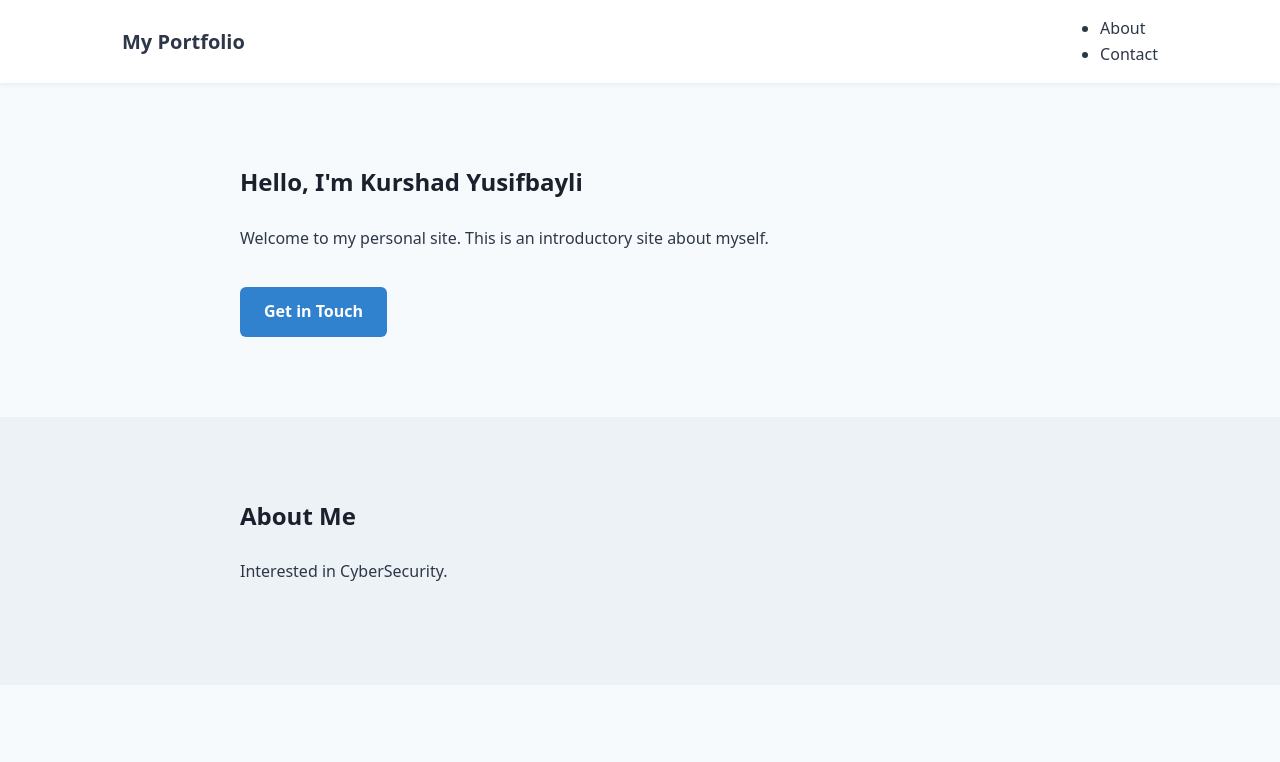
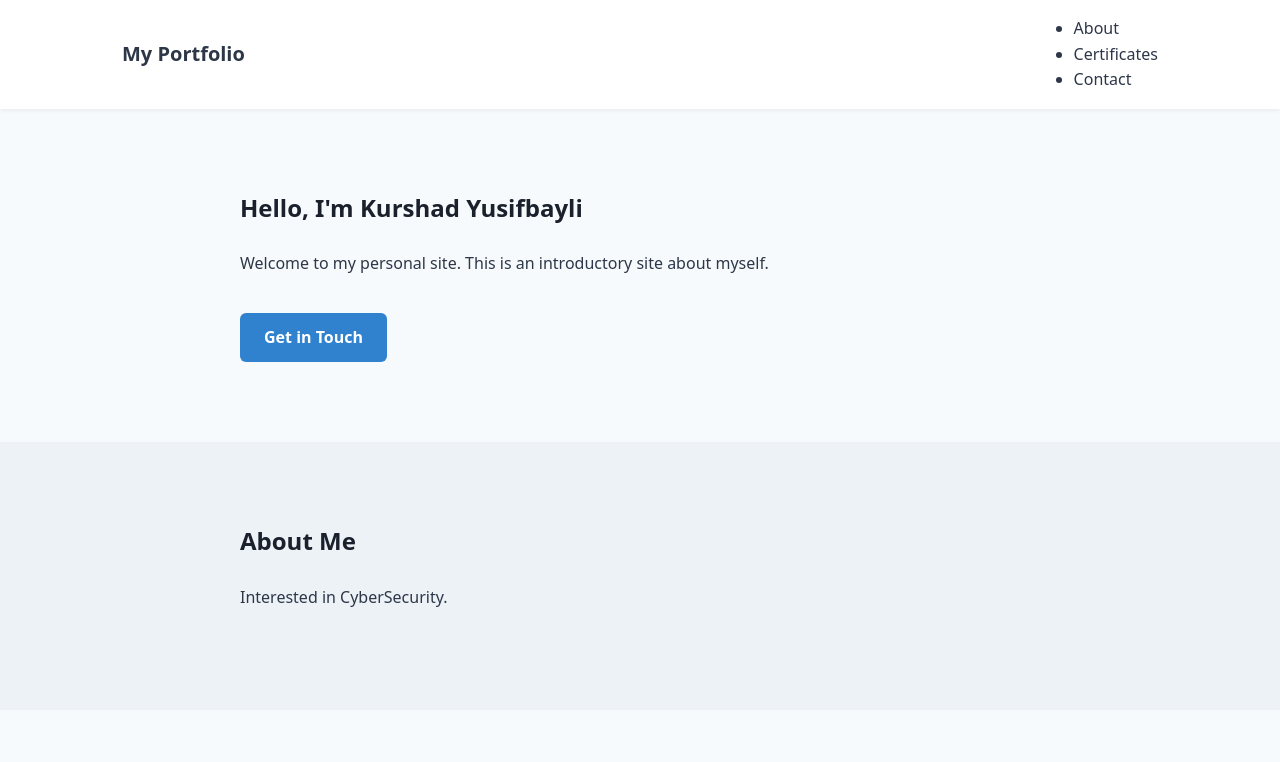
Before and after one commit to Sairsides/Sairsite, a plain HTML site: page index.html in a window 1280 px wide. Shown: the top 762 px of the page. Drawn offline with Linux system fonts and the light colour scheme.

Commit message:
nav bar fix

```diff
--- a/index.html
+++ b/index.html
@@ -14,6 +14,7 @@
             <div class="logo">My Portfolio</div>
             <ul class="nav-links">
                 <li><a href="#about">About</a></li>
+                <li><a href="#certificates">Certificates</a></li>
                 <li><a href="#contact">Contact</a></li>
             </ul>
         </nav>
@@ -38,7 +39,7 @@
 
 
          <!-- Sec2 Certificates-->
-          <section id="Certificates" class="site-section">
+          <section id="certificates" class="site-section">
             <div class="section-content">
                 <h2>Certificates</h2>
                 <p>Certificate names are clickable</p>
```
